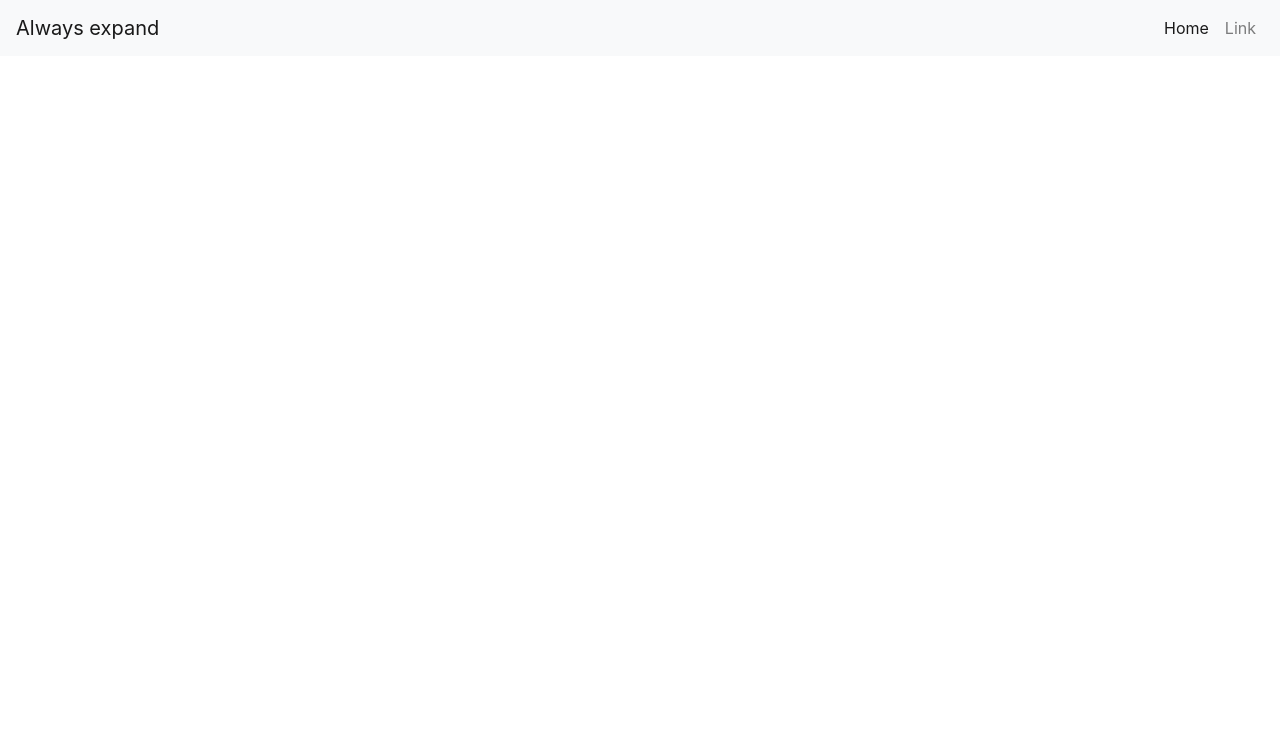
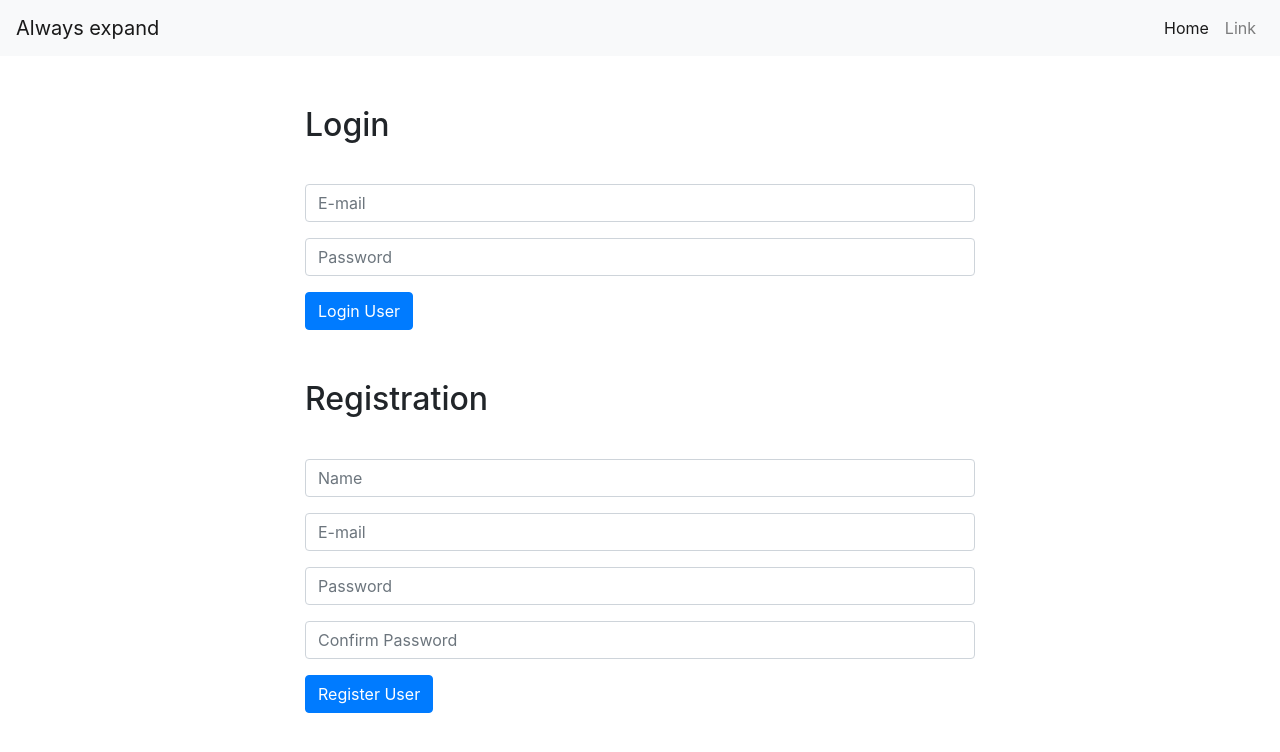
Before and after one commit to Shahra/mern_template, a React (Create React App) app in the folder client/: page /register in a window 1280 px wide. Shown: the top 752 px of the page. Built offline with nearby package versions, Linux system fonts and the light colour scheme.

Commit message:
created register and login component

```diff
--- a/client/src/App.js
+++ b/client/src/App.js
@@ -2,12 +2,16 @@
 import 'bootstrap/dist/css/bootstrap.min.css';
 
 import Navbar from './components/Navbar';
+import Register from './components/Register';
+import Login from './components/Login';
 
 class App extends Component {
   render() {
     return (
       <div>
         <Navbar/>
+        <Login/>
+        <Register/>
       </div>
     );
   }
--- /dev/null
+++ b/client/src/components/Login.jsx
@@ -0,0 +1,60 @@
+import React, { Component } from 'react';
+
+class Login extends Component {
+  state = {
+    email: '',
+    password: '',
+    errors: {}
+  }
+
+  handleInputChange = e => {
+    this.setState({
+      [e.target.name]: e.target.value
+    });
+  }
+
+  handleSubmit = e => {
+    e.preventDefault();
+
+    const { email, password } = this.state;
+    const user = { email, password };
+    console.log(user);
+  }
+
+  render() {
+    return (
+      <div className = "container" style = {{ marginTop: '50px', width: '700px' }}>
+        <h2 style={{marginBottom: '40px'}}>Login</h2>
+        <form onSubmit={ this.handleSubmit }>
+          <div className="form-group">
+            <input
+              type="email"
+              placeholder="E-mail"
+              className="form-control"
+              name="email"
+              onChange={ this.handleInputChange }
+              value={ this.state.email }
+            />
+          </div>
+          <div className="form-group">
+            <input
+              type="password"
+              placeholder="Password"
+              className="form-control"
+              name="password"
+              onChange={ this.handleInputChange }
+              value={ this.state.password }
+            />
+          </div>
+          <div className="form-group">
+            <button type="submit" className="btn btn-primary">
+              Login User
+            </button>
+          </div>
+        </form>
+      </div>
+    );
+  }
+}
+
+export default Login;
--- /dev/null
+++ b/client/src/components/Register.jsx
@@ -0,0 +1,82 @@
+import React, { Component } from 'react';
+
+class Register extends Component {
+  state = {
+    name: '',
+    email: '',
+    password: '',
+    password_confirm: '',
+    errors: {}
+  }
+
+  handleInputChange = e => {
+    this.setState({
+      [e.target.name]: e.target.value
+    });
+  }
+
+  handleSubmit = e => {
+    e.preventDefault();
+
+    const { name, email, password, password_confirm } = this.state;
+    const user = { name, email, password, password_confirm };
+    console.log(user);
+  }
+
+  render() {
+    return (
+      <div className = "container" style = {{ marginTop: '50px', width: '700px' }}>
+        <h2 style={{marginBottom: '40px'}}>Registration</h2>
+        <form onSubmit={ this.handleSubmit }>
+          <div className="form-group">
+            <input
+              type="text"
+              placeholder="Name"
+              className="form-control"
+              name="name"
+              onChange={ this.handleInputChange }
+              value={ this.state.name }
+            />
+          </div>
+          <div className="form-group">
+            <input
+              type="email"
+              placeholder="E-mail"
+              className="form-control"
+              name="email"
+              onChange={ this.handleInputChange }
+              value={ this.state.email }
+            />
+          </div>
+          <div className="form-group">
+            <input
+              type="password"
+              placeholder="Password"
+              className="form-control"
+              name="password"
+              onChange={ this.handleInputChange }
+              value={ this.state.password }
+            />
+          </div>
+          <div className="form-group">
+            <input
+              type="password"
+              placeholder="Confirm Password"
+              className="form-control"
+              name="password_confirm"
+              onChange={ this.handleInputChange }
+              value={ this.state.password_confirm }
+            />
+          </div>
+          <div className="form-group">
+            <button type="submit" className="btn btn-primary">
+              Register User
+            </button>
+          </div>
+        </form>
+      </div>
+    );
+  }
+}
+
+export default Register;
```
